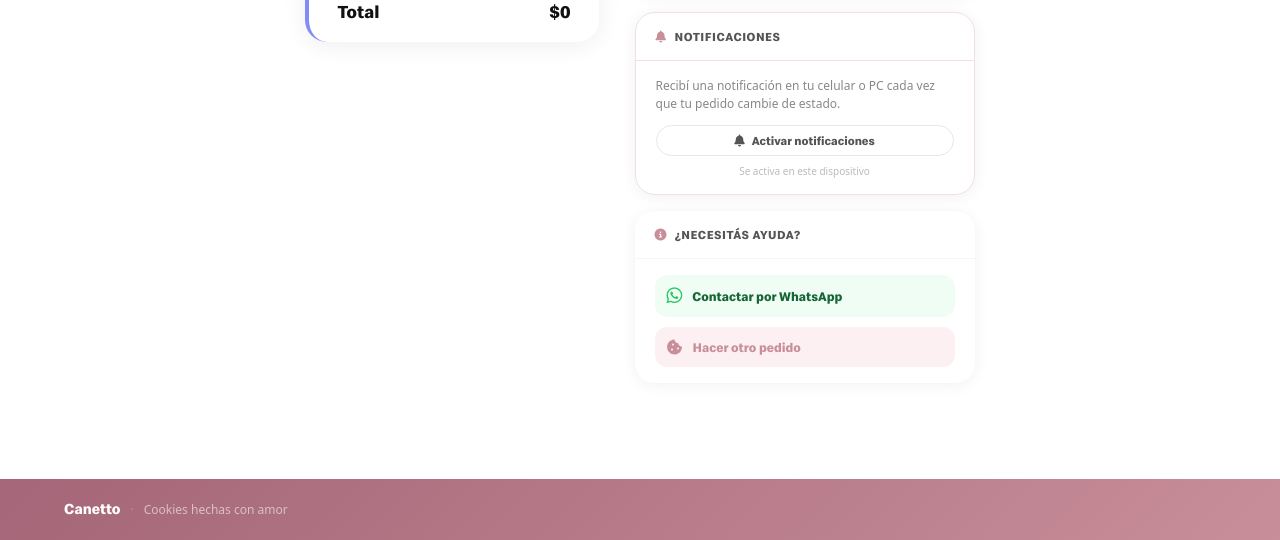
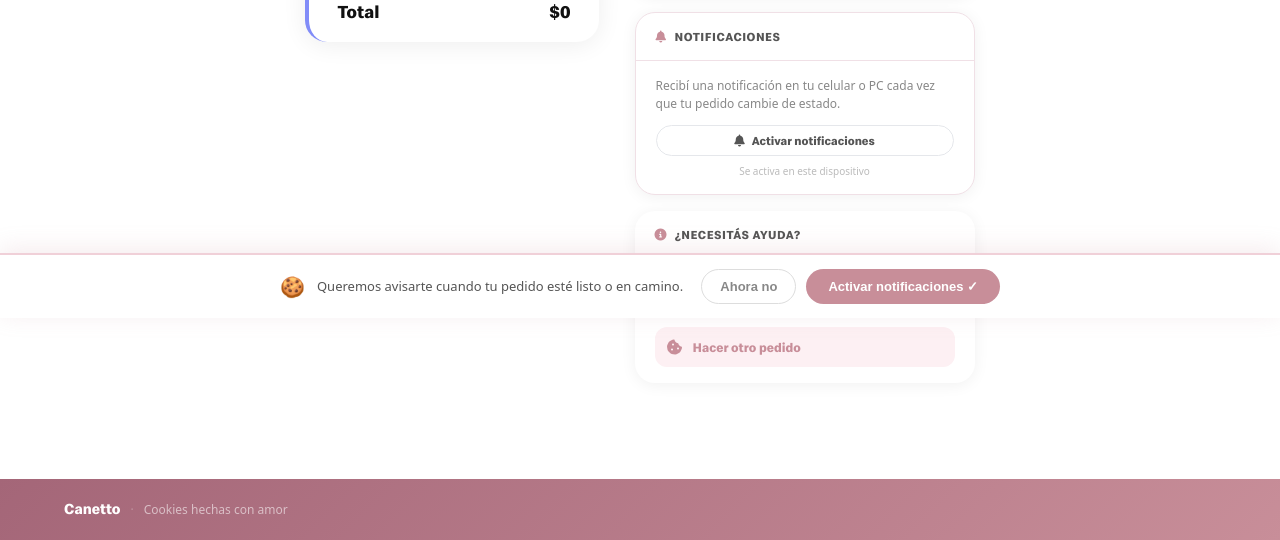
Before and after one commit to Estraimor/canetto, a PHP site: page /canetto/tienda/mis-pedidos.php in a window 1280 px wide. Shown: the part 482-1022 px from the top of the page. Run offline with PHP 8.4, Linux system fonts and the light colour scheme; the visitor is signed in with stand-in values (Sample User, id 1); data that the repository does not hold is empty; some web fonts are replaced.

Commit message:
terminando antes de produccion 1.8.2

```diff
--- a/config/push_config.php
+++ b/config/push_config.php
@@ -5,16 +5,16 @@
  * Luego pega aquí los valores y elimina ese script.
  */
 
-// ── Reemplazá esto con los valores de generar_vapid.php ──────────
-define('PUSH_VAPID_PUBLIC',  'PEGAR_AQUI_LA_CLAVE_PUBLICA_BASE64URL');
+define('PUSH_VAPID_PUBLIC',  'BOHfZtCMwcBtOqLU9HdwNrRfs-A7u434RmpJWg3hAnzJZITA2KefpNGhwbFSfl6MTTDJRdGIVFikdIGF4_CKHbk');
 
 define('PUSH_VAPID_PRIVATE_PEM', <<<'EOT'
------BEGIN EC PRIVATE KEY-----
-PEGAR AQUI LA CLAVE PRIVADA PEM
------END EC PRIVATE KEY-----
+-----BEGIN PRIVATE KEY-----
+MIGHAgEAMBMGByqGSM49AgEGCCqGSM49AwEHBG0wawIBAQQgRL94sKg5M/Rlhwx2
+oGOpt4QiP2nA9fSe1fXjs0lYrcuhRANCAATh32bQjMHAbTqi1PR3cDa0X7PgO7uN
++EZqSVoN4QJ8yWSEwNinn6TRocGxUn5ejE0wyUXRiFRYpHSBhePwih25
+-----END PRIVATE KEY-----
 EOT
 );
-// ─────────────────────────────────────────────────────────────────
 
 // Remitente (puede ser un mailto: o una URL del sitio)
 define('PUSH_SUBJECT', 'mailto:admin@canetto.ar');
--- a/tienda/mis-pedidos.php
+++ b/tienda/mis-pedidos.php
@@ -1070,6 +1070,9 @@ async function toggleNotificaciones() {
   if (!('Notification' in window) || !('serviceWorker' in navigator)) {
     alert('Tu navegador no soporta notificaciones push.'); return;
   }
+  if (localStorage.getItem('canetto_cookie_consent') !== 'all') {
+    alert('Para activar notificaciones necesitamos que aceptes todas las cookies.'); return;
+  }
 
   const reg = await navigator.serviceWorker.register('./sw.js', { scope: './' });
   await navigator.serviceWorker.ready;
@@ -1214,6 +1217,41 @@ async function confirmarEntrega(idVenta, btn) {
   }
 }
 </script>
+
+<!-- ── Banner notificaciones ─────────────────────────────────────── -->
+<div id="cookieBanner" style="display:none;position:fixed;bottom:0;left:0;right:0;z-index:9999;
+     background:#fff;border-top:2px solid #f0d0d8;padding:14px 20px;
+     box-shadow:0 -4px 24px rgba(200,142,153,.18)">
+  <div style="max-width:720px;margin:0 auto;display:flex;flex-wrap:wrap;align-items:center;gap:12px">
+    <span style="font-size:20px">🍪</span>
+    <p style="flex:1;min-width:200px;font-size:13px;color:#555;margin:0;line-height:1.5">
+      Queremos avisarte cuando tu pedido esté listo o en camino.
+    </p>
+    <div style="display:flex;gap:10px;flex-shrink:0">
+      <button onclick="notifBannerChoice(false)" style="padding:9px 18px;border-radius:20px;border:1.5px solid #ddd;
+              background:#fff;font-size:13px;color:#888;cursor:pointer;font-weight:600">
+        Ahora no
+      </button>
+      <button onclick="notifBannerChoice(true)" style="padding:9px 22px;border-radius:20px;border:none;
+              background:#c88e99;color:#fff;font-size:13px;font-weight:700;cursor:pointer">
+        Activar notificaciones ✓
+      </button>
+    </div>
+  </div>
+</div>
+<script>
+(function() {
+  if (!localStorage.getItem('canetto_cookie_consent')) {
+    document.getElementById('cookieBanner').style.display = 'block';
+  }
+})();
+async function notifBannerChoice(accepted) {
+  localStorage.setItem('canetto_cookie_consent', accepted ? 'all' : 'essential');
+  document.getElementById('cookieBanner').style.display = 'none';
+  if (accepted) toggleNotificaciones();
+}
+</script>
+<!-- ─────────────────────────────────────────────────────────────── -->
 <script src="transitions.js"></script>
 </body>
 </html>
```
Also changed, not shown: administracion/Ventas/Ventas/Historial/api/actualizar_estado.php (+11 -0 lines), repartidor/api/marcar_entregado.php (+9 -0 lines), tienda/index.php (+33 -0 lines), .claude/settings.local.json.
